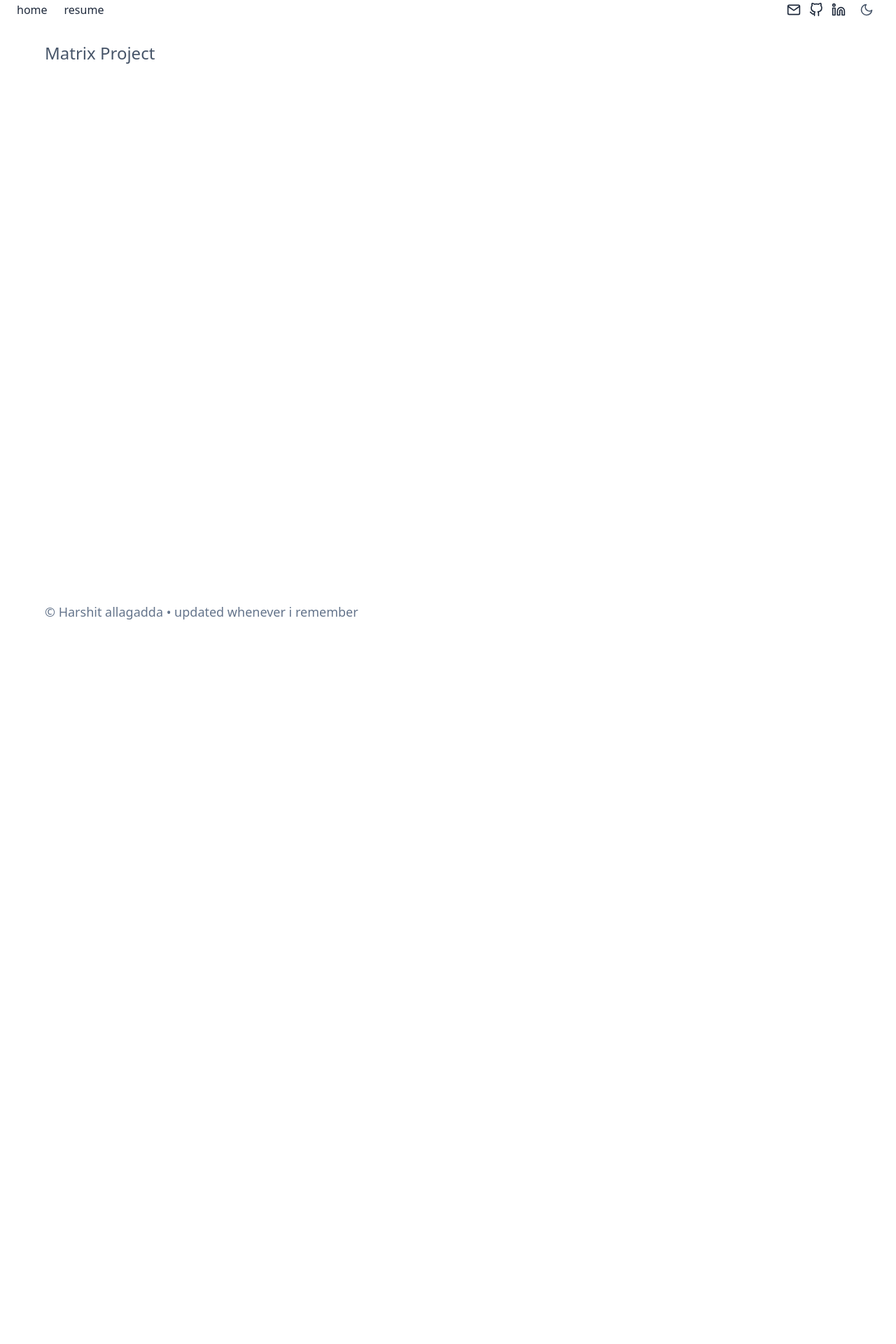
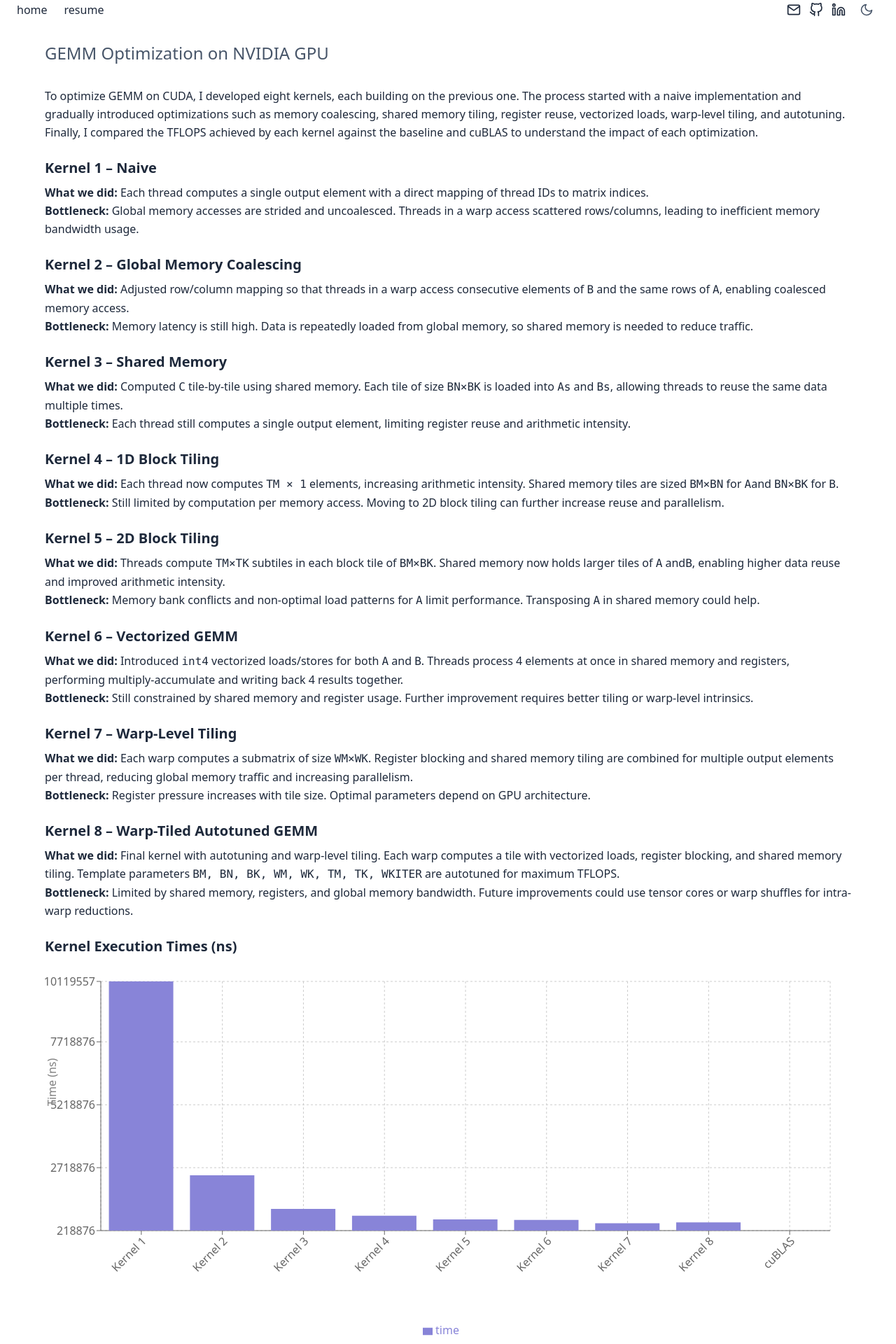
Before and after one commit to aharshit/aharshit.github.io, a React (Vite) app: page /matrix in a window 1280 px wide. Shown: the part 20-1940 px from the top of the page at 70% size. Before the commit the page ends 988 px from the top, so only its background shows below. Built offline with nearby package versions, Linux system fonts and the light colour scheme; a web font is replaced by a local one.

Commit message:
added personal info and gemm project

```diff
--- a/package.json
+++ b/package.json
@@ -15,7 +15,8 @@
     "react": "^19.1.0",
     "react-dom": "^19.1.0",
     "react-icons": "^5.5.0",
-    "react-router-dom": "^7.6.3"
+    "react-router-dom": "^7.6.3",
+    "recharts": "^3.1.2"
   },
   "devDependencies": {
     "@eslint/js": "^9.25.0",
--- a/src/data/personalInfo.js
+++ b/src/data/personalInfo.js
@@ -1,9 +1,9 @@
 export const personalInfo = {
-    name: "Harshit allagadda",
+    name: "harshit allagadda",
     email: "hallagad9@gmail.com",
     bio: {
-      intro: "I'm a passionate full-stack developer with 6+ years of experience building scalable web applications and designing intuitive user interfaces. I love turning complex problems into simple, beautiful solutions.",
-      additional: "When I'm not coding, you'll find me exploring new technologies, contributing to open-source projects, or sharing knowledge through blog posts and workshops."
+      intro: "someone, who loves building, breaking, and fixing things with technology. Currently doing my Master’s at Purdue, I’m always on the lookout for interesting problems to solve and new skills to pick up along the way. Whether it’s coding, collaborating, or just experimenting with ideas, I enjoy turning concepts into something real (and hopefully useful).",
+      additional: "when I’m not buried in code or research, you’ll probably find me playing the violin, watching movies like I’m training for a marathon, or following cricket with the intensity of a national selector."
     },
     social: {
       github: "https://github.com/aharshit",
--- a/src/data/projects.js
+++ b/src/data/projects.js
@@ -1,7 +1,7 @@
 export const projects = [
     {
       id: 1,
-      title: "Accelerating Matrix Computation on gpu",
+      title: "gemm optimization on nvidia gpu",
       tech: ["Cuda"],
       route: "/matrix",
       github: "#"
--- a/src/projects/Matrix.jsx
+++ b/src/projects/Matrix.jsx
@@ -1,16 +1,193 @@
-import React from 'react';
+import React from "react";
+import {
+  BarChart,
+  Bar,
+  XAxis,
+  YAxis,
+  CartesianGrid,
+  Tooltip,
+  Legend,
+  ResponsiveContainer,
+} from "recharts";
 
+const kernelData = [
+  { kernel: "Kernel 1", time: 10119557 },
+  { kernel: "Kernel 2", time: 2413587 },
+  { kernel: "Kernel 3", time: 1081071 },
+  { kernel: "Kernel 4", time: 810417 },
+  { kernel: "Kernel 5", time: 665077 },
+  { kernel: "Kernel 6", time: 641653 },
+  { kernel: "Kernel 7", time: 508792 },
+  { kernel: "Kernel 8", time: 546840 },
+  { kernel: "cuBLAS", time: 218876 },
+];
 const Matrix = () => {
   return (
-    <>
-      <section id="matrix" className="py-20 px-6 min-h-screen">
-        <div className="max-w-6xl mx-auto">
-          <h2 className="text-2xl font-light mb-8 text-secondary">
-            Matrix Project
-          </h2>
+    <section id="matrix" className="py-20 px-6 min-h-screen">
+      <div className="max-w-6xl mx-auto">
+        <h2 className="text-2xl font-light mb-8 text-secondary">
+          GEMM Optimization on NVIDIA GPU
+        </h2>
+
+        <p className="mb-6 text-base leading-relaxed">
+          To optimize GEMM on CUDA, I developed eight kernels, each building on
+          the previous one. The process started with a naive implementation and
+          gradually introduced optimizations such as memory coalescing, shared
+          memory tiling, register reuse, vectorized loads, warp-level tiling, and
+          autotuning. Finally, I compared the TFLOPS achieved by each kernel against
+          the baseline and cuBLAS to understand the impact of each optimization.
+        </p>
+
+        <div className="space-y-6">
+          {/* Kernel 1 */}
+          <div>
+            <h3 className="text-xl font-semibold text-primary mb-2">Kernel 1 – Naive</h3>
+            <p className="text-base leading-relaxed">
+              <strong>What we did:</strong> Each thread computes a single output
+              element with a direct mapping of thread IDs to matrix indices.
+            </p>
+            <p className="text-base leading-relaxed">
+              <strong>Bottleneck:</strong> Global memory accesses are strided and
+              uncoalesced. Threads in a warp access scattered rows/columns, leading
+              to inefficient memory bandwidth usage.
+            </p>
+          </div>
+
+          {/* Kernel 2 */}
+          <div>
+            <h3 className="text-xl font-semibold text-primary mb-2">Kernel 2 – Global Memory Coalescing</h3>
+            <p className="text-base leading-relaxed">
+              <strong>What we did:</strong> Adjusted row/column mapping so that threads
+              in a warp access consecutive elements of <code>B</code> and the same rows of <code>A</code>,
+              enabling coalesced memory access.
+            </p>
+            <p className="text-base leading-relaxed">
+              <strong>Bottleneck:</strong> Memory latency is still high. Data is repeatedly
+              loaded from global memory, so shared memory is needed to reduce traffic.
+            </p>
+          </div>
+
+          {/* Kernel 3 */}
+          <div>
+            <h3 className="text-xl font-semibold text-primary mb-2">Kernel 3 – Shared Memory</h3>
+            <p className="text-base leading-relaxed">
+              <strong>What we did:</strong> Computed <code>C</code> tile-by-tile using shared memory.
+              Each tile of size <code>BN×BK</code> is loaded into <code>As</code> and <code>Bs</code>,
+              allowing threads to reuse the same data multiple times.
+            </p>
+            <p className="text-base leading-relaxed">
+              <strong>Bottleneck:</strong> Each thread still computes a single output element, limiting
+              register reuse and arithmetic intensity.
+            </p>
+          </div>
+
+          {/* Kernel 4 */}
+          <div>
+            <h3 className="text-xl font-semibold text-primary mb-2">Kernel 4 – 1D Block Tiling</h3>
+            <p className="text-base leading-relaxed">
+              <strong>What we did:</strong> Each thread now computes <code>TM × 1</code> elements,
+              increasing arithmetic intensity. Shared memory tiles are sized <code>BM×BN</code> for <code>A</code>
+              and <code>BN×BK</code> for <code>B</code>.
+            </p>
+            <p className="text-base leading-relaxed">
+              <strong>Bottleneck:</strong> Still limited by computation per memory access. Moving to
+              2D block tiling can further increase reuse and parallelism.
+            </p>
+          </div>
+
+          {/* Kernel 5 */}
+          <div>
+            <h3 className="text-xl font-semibold text-primary mb-2">Kernel 5 – 2D Block Tiling</h3>
+            <p className="text-base leading-relaxed">
+              <strong>What we did:</strong> Threads compute <code>TM×TK</code> subtiles in each
+              block tile of <code>BM×BK</code>. Shared memory now holds larger tiles of <code>A</code> and
+              <code>B</code>, enabling higher data reuse and improved arithmetic intensity.
+            </p>
+            <p className="text-base leading-relaxed">
+              <strong>Bottleneck:</strong> Memory bank conflicts and non-optimal load patterns
+              for <code>A</code> limit performance. Transposing <code>A</code> in shared memory could help.
+            </p>
+          </div>
+
+          {/* Kernel 6 */}
+          <div>
+            <h3 className="text-xl font-semibold text-primary mb-2">Kernel 6 – Vectorized GEMM</h3>
+            <p className="text-base leading-relaxed">
+              <strong>What we did:</strong> Introduced <code>int4</code> vectorized loads/stores
+              for both <code>A</code> and <code>B</code>. Threads process 4 elements at once in
+              shared memory and registers, performing multiply-accumulate and writing back 4 results
+              together.
+            </p>
+            <p className="text-base leading-relaxed">
+              <strong>Bottleneck:</strong> Still constrained by shared memory and register usage.
+              Further improvement requires better tiling or warp-level intrinsics.
+            </p>
+          </div>
+
+          {/* Kernel 7 */}
+          <div>
+            <h3 className="text-xl font-semibold text-primary mb-2">Kernel 7 – Warp-Level Tiling</h3>
+            <p className="text-base leading-relaxed">
+              <strong>What we did:</strong> Each warp computes a submatrix of size <code>WM×WK</code>.
+              Register blocking and shared memory tiling are combined for multiple output elements
+              per thread, reducing global memory traffic and increasing parallelism.
+            </p>
+            <p className="text-base leading-relaxed">
+              <strong>Bottleneck:</strong> Register pressure increases with tile size. Optimal parameters
+              depend on GPU architecture.
+            </p>
+          </div>
+
+          {/* Kernel 8 */}
+          <div>
+            <h3 className="text-xl font-semibold text-primary mb-2">Kernel 8 – Warp-Tiled Autotuned GEMM</h3>
+            <p className="text-base leading-relaxed">
+              <strong>What we did:</strong> Final kernel with autotuning and warp-level tiling.
+              Each warp computes a tile with vectorized loads, register blocking, and shared memory tiling.
+              Template parameters <code>BM, BN, BK, WM, WK, TM, TK, WKITER</code> are autotuned for
+              maximum TFLOPS.
+            </p>
+            <p className="text-base leading-relaxed">
+              <strong>Bottleneck:</strong> Limited by shared memory, registers, and global memory bandwidth.
+              Future improvements could use tensor cores or warp shuffles for intra-warp reductions.
+            </p>
+          </div>
+            <div className="mt-10">
+            <h3 className="text-xl font-semibold text-primary mb-4">
+              Kernel Execution Times (ns)
+            </h3>
+            <div style={{ width: "100%", height: 500 }}>
+              <ResponsiveContainer>
+                <BarChart
+                  data={kernelData}
+                  margin={{ top: 20, right: 30, left: 20, bottom: 70 }}
+                >
+                  <CartesianGrid strokeDasharray="3 3" />
+                  <XAxis
+                    dataKey="kernel"
+                    angle={-45}
+                    textAnchor="end"
+                    interval={0}
+                  />
+                  <YAxis
+                    label={{
+                      value: "Time (ns)",
+                      angle: -90,
+                      position: "insideLeft",
+                      offset: -10
+                    }}
+                     domain={['dataMin', 'dataMax']}
+                  />
+                  <Tooltip />
+                  <Legend   wrapperStyle={{ marginBottom: -100 }}/>
+                  <Bar dataKey="time" fill="#8884d8" />
+                </BarChart>
+              </ResponsiveContainer>
+            </div>
+          </div>
         </div>
-      </section>
-    </>
+      </div>
+    </section>
   );
 };
 
```
Also changed, not shown: 1 other file (tests, documents, lock files or other folders).
